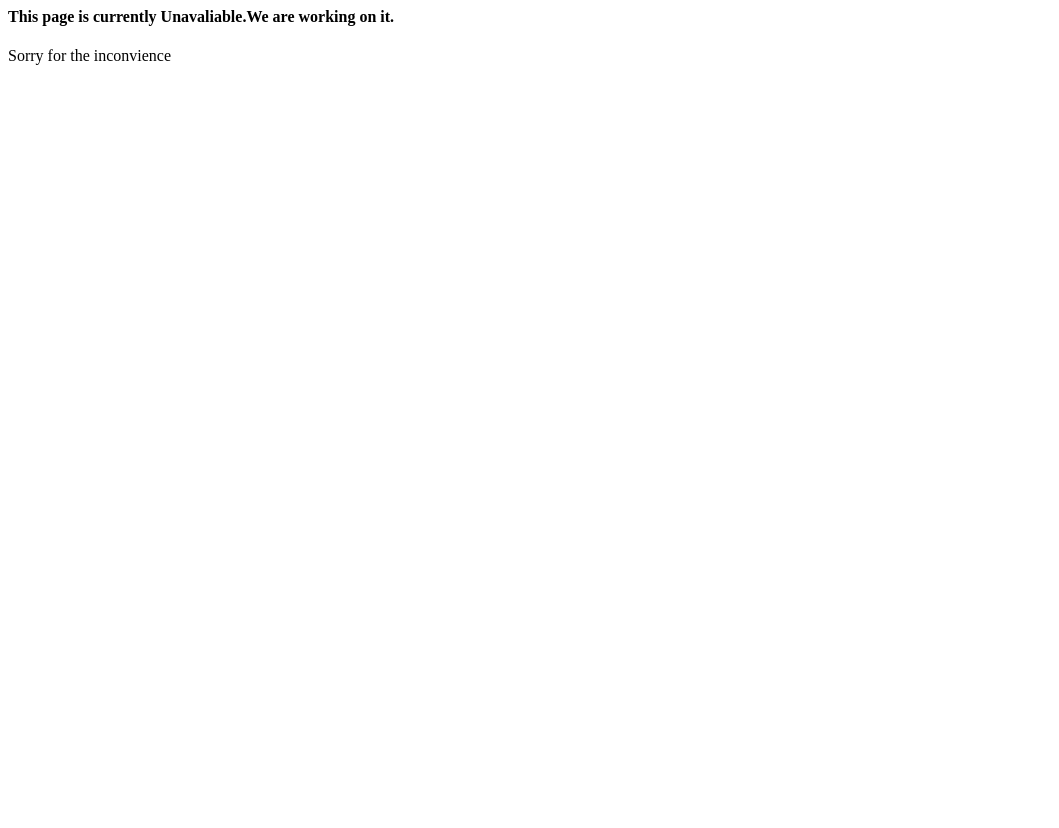
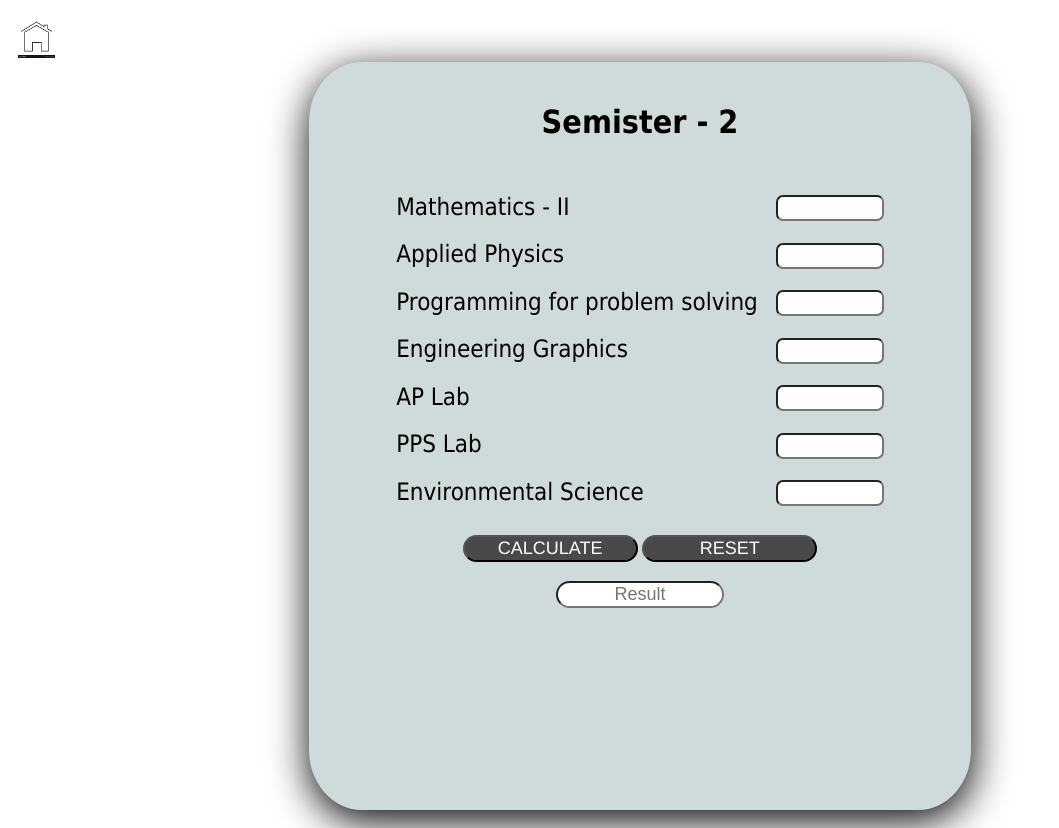
Before and after one commit to Hemanth-05/GPACalculator, a plain HTML site: page Semister2.html in a window 1280 px wide. Shown: the whole page, without its empty margins (0-1059 px from the left). Before the commit the page ends 800 px from the top, so only its background shows below. Drawn offline with Linux system fonts and the light colour scheme.

Commit message:
after solving the error

```diff
--- a/Semister2.html
+++ b/Semister2.html
@@ -1,4 +1,4 @@
-<!-- <!DOCTYPE html>
+<!DOCTYPE html>
 <html>
     <head>
         <meta charset="utf-8">
@@ -22,9 +22,10 @@
                 x = document.getElementsByClassName("gpa")
                 total=7;
                 count=0;
-                for(i=0;i<total;i++)
+                var loop = 0;
+                for(loop=0;loop<total;loop++)  //its better to use some word for for loop variable because it can overlap the upper variables if we use the variable i.
                 {
-                  if(x[i].value=="")
+                  if(x[loop].value=="")
                   {
                   count++;
                   }
@@ -105,8 +106,4 @@
                 </div>
             </div>
     </body>
-</html> -->
-
-
-<h4> This page is currently Unavaliable.We are working on it.</h4>
-<p> Sorry for the inconvience</p>
+</html>
```
